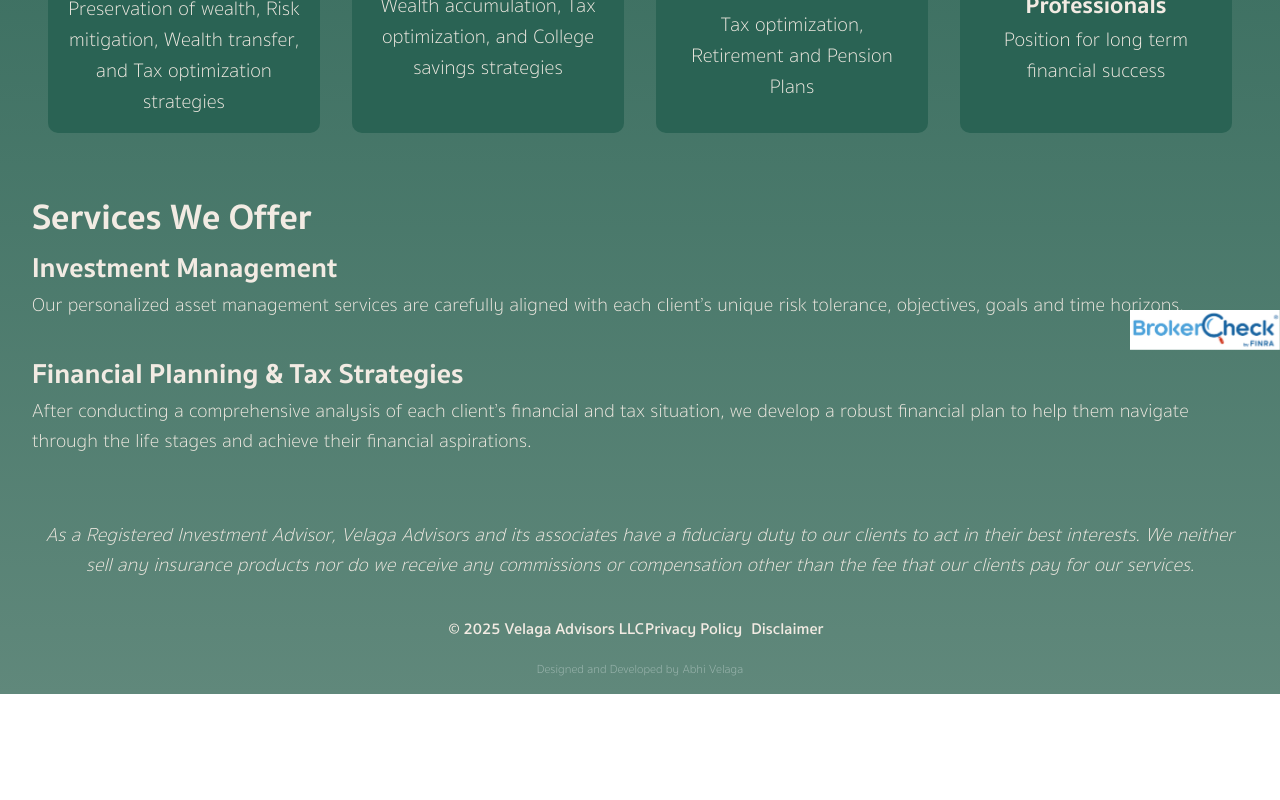
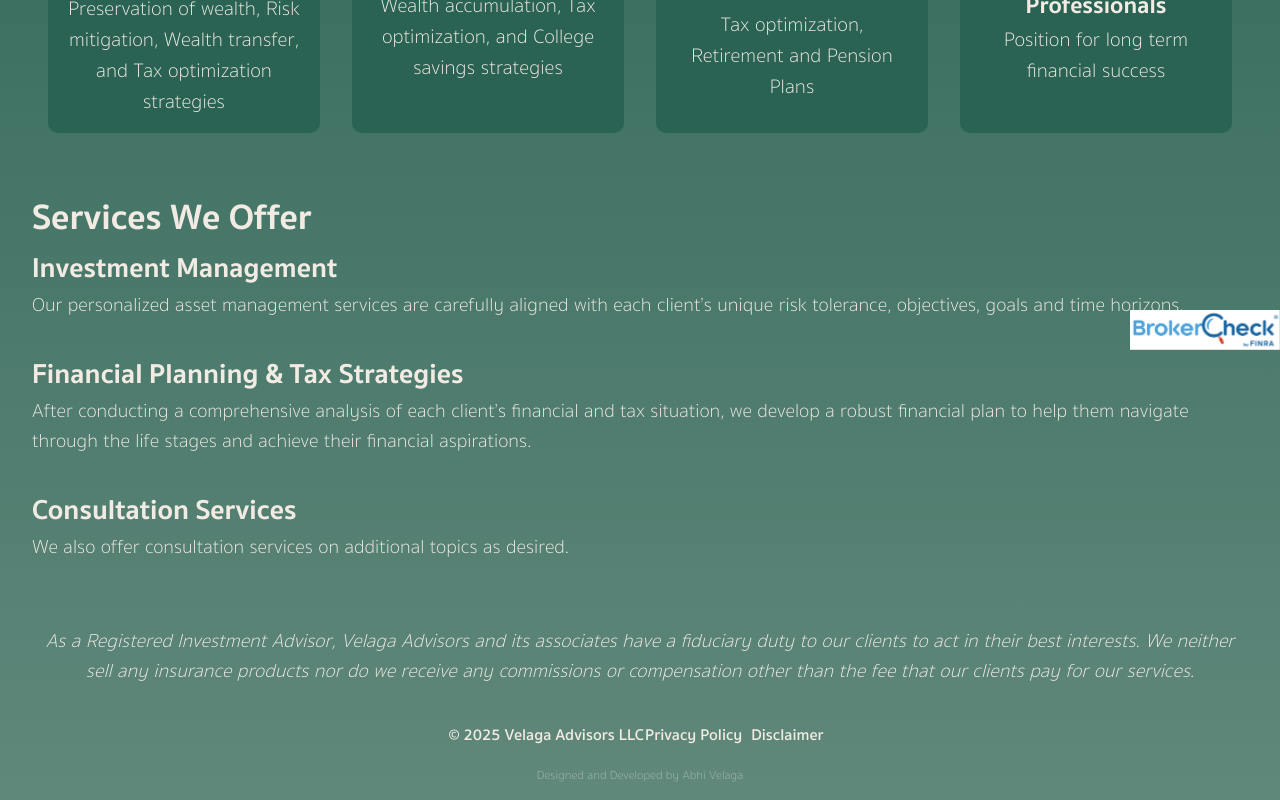
Before and after one commit to avelaga/velagaadvisors, a Next.js app: page /services in a window 1280 px wide. Shown: the part 450-1250 px from the top of the page. Before the commit the page ends 1144 px from the top, so only its background shows below. Built offline with nearby package versions, Linux system fonts and the light colour scheme.

Commit message:
Revert "removed consultatiojn services"
This reverts commit 8f3744775a4568eb1d2aa91a3200c1e089896a92.

```diff
--- a/pages/services.js
+++ b/pages/services.js
@@ -83,6 +83,12 @@ export default function Services() {
             through the life stages and achieve their
             financial aspirations.
           </div>
+          <div className={styles.subheader}>
+            Consultation Services
+          </div>
+          <div className={styles.body}>
+            We also offer consultation services on additional topics as desired.
+          </div>
           <div className={styles.disclaimer}>
             As a Registered Investment Advisor, Velaga Advisors and its associates have a fiduciary duty to our clients to act in their best interests. We neither sell any insurance products nor do we receive any commissions or compensation other than the fee that our clients pay for our services.
           </div>
```
